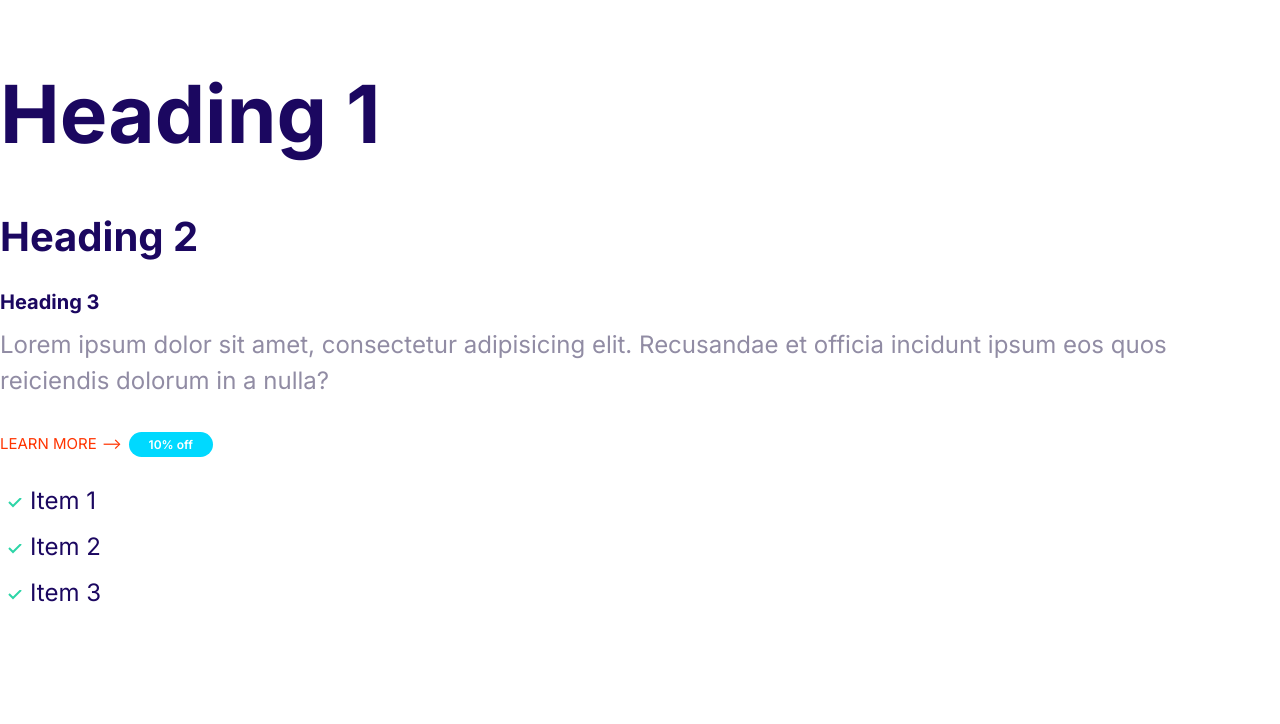
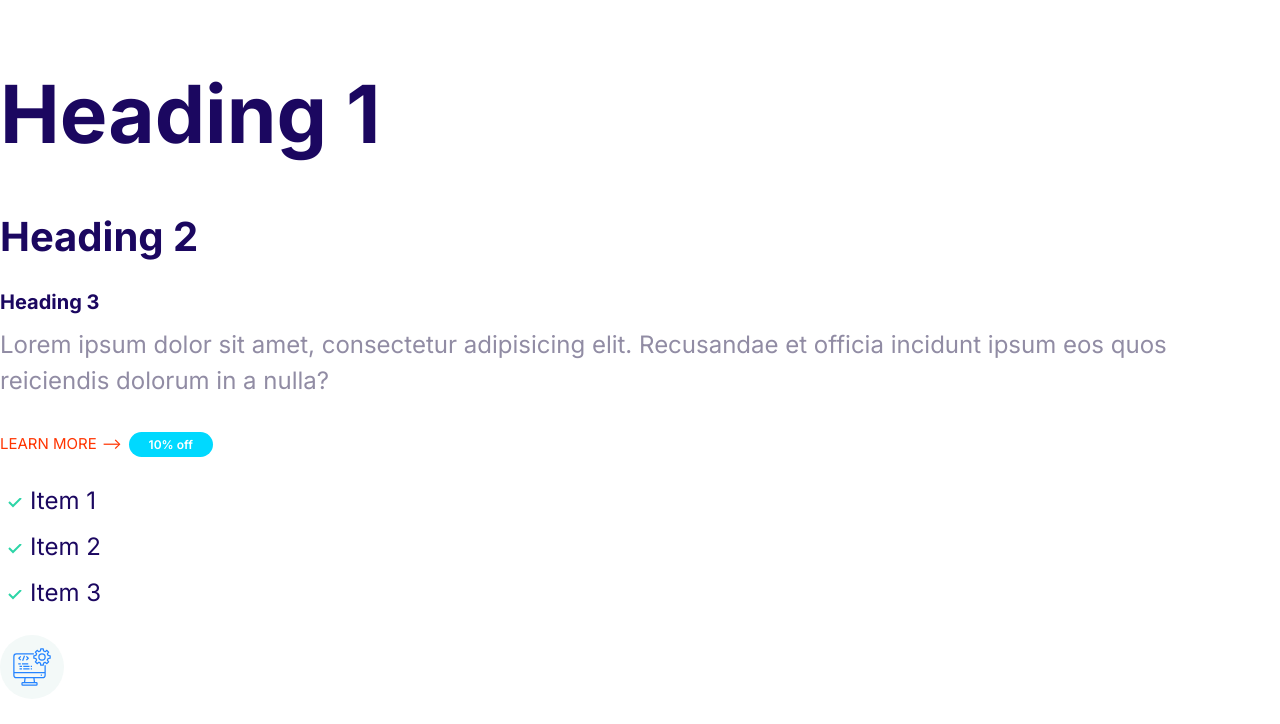
Before and after one commit to henryv21/Cloud-Website, a plain HTML site: page index.html in a window 1280 px wide. Drawn offline with Linux system fonts and the light colour scheme.

Commit message:
Define icons

```diff
--- a/css/styles.css
+++ b/css/styles.css
@@ -143,3 +143,24 @@ a {
     padding-left: 0;
   }
 }
+
+/* Icons */
+
+.icon {
+  width: 40px;
+  height: 40px;
+}
+
+.icon--primary {
+  fill: var(--color-primary);
+}
+
+.icon-container {
+  background: #f3f9f8;
+  width: 64px;
+  height: 64px;
+  border-radius: 100%;
+  display: inline-flex;
+  justify-content: center;
+  align-items: center;
+}
--- a/index.html
+++ b/index.html
@@ -33,5 +33,10 @@
       <li class="list__item">Item 2</li>
       <li class="list__item">Item 3</li>
     </ul>
+    <span class="icon-container">
+      <svg class="icon icon--primary">
+        <use xlink:href="images/sprite.svg#computer"></use>
+      </svg>
+    </span>
   </body>
 </html>
```
Also changed, not shown: components/icons.html (added, +5 -0 lines), images/sprite.svg (added).
